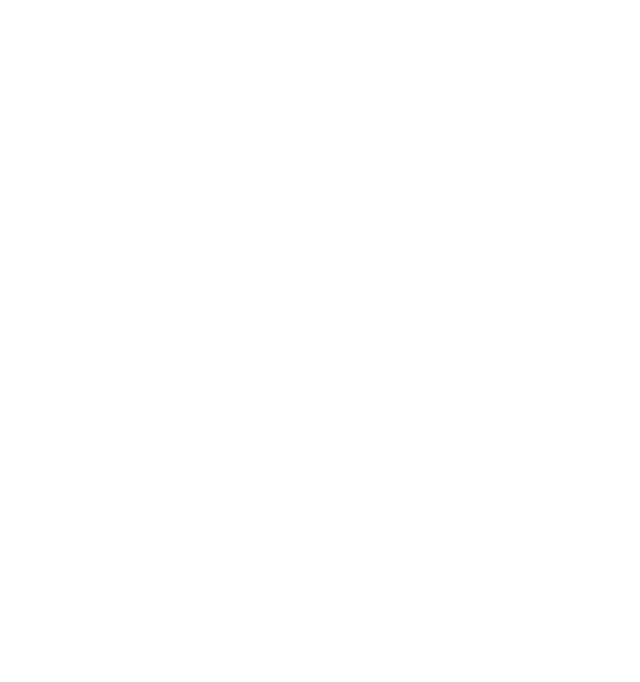
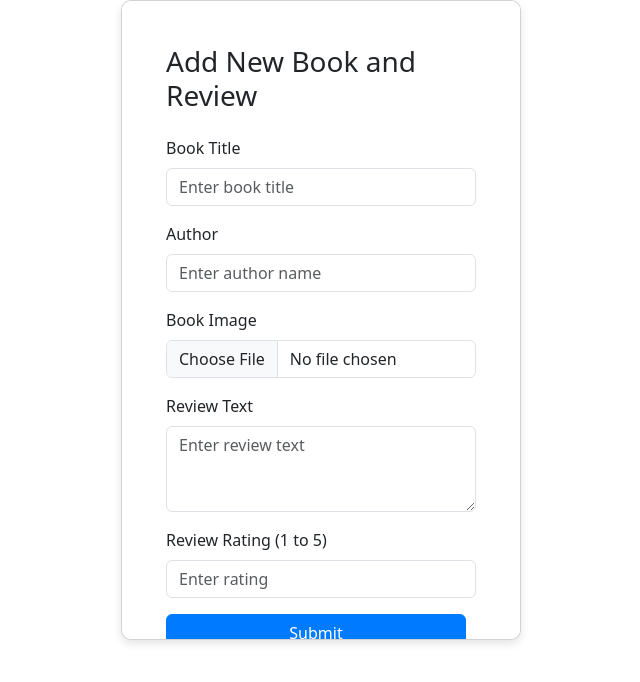
Before and after one commit to Abhishekkange/Book-Review-Platform-MERN, a React (Create React App) app in the folder frontend/bookreview/: page /addNewBook in a window 1280 px wide. Before the commit this address had no page. Shown: the top 682 px of the page, without its empty margins (319-959 px from the left). Built offline with nearby package versions, Linux system fonts and the light colour scheme.

Commit message:
profile section jwt verify and get details form it

```diff
--- a/frontend/bookreview/src/App.js
+++ b/frontend/bookreview/src/App.js
@@ -6,6 +6,7 @@ import Login from "./Pages/Login";
 import Review from "./Pages/Reviews";
 import BookPage from "./Pages/BookPage";
 import Profile from "./Components/Profile";
+import AddNewBook from "./Pages/AddNewBook";
 
 export default function App() {
   return (
@@ -16,6 +17,7 @@ export default function App() {
         <Route path="/register" element={<Register />}></Route>
        <Route path="/book/:id" element={<BookPage />}></Route>
        <Route path="/profile" element={<Profile />}></Route>
+       <Route path="/addNewBook" element={<AddNewBook />}></Route>
 
 
       </Routes>
--- a/frontend/bookreview/src/Components/Profile.jsx
+++ b/frontend/bookreview/src/Components/Profile.jsx
@@ -5,10 +5,9 @@ import './ProfilePage.css';  // Import the custom CSS file
 import Navbar2 from './Navbar2';
 import { useNavigate } from 'react-router-dom';
 
-
 const Profile = () => {
-
-  const naviagate = useNavigate();
+  const [id,setId] = useState(null);
+  const navigate = useNavigate();
   const [profile, setProfile] = useState({
     username: '',
     email: ''
@@ -19,26 +18,50 @@ const Profile = () => {
   // Fetch profile and reviews data
   useEffect(() => {
     const fetchProfile = async () => {
+      const JWT = localStorage.getItem('JWT');
+      if (JWT) {
+        console.log(JWT);
+
         try {
-        const profileResponse = await axios.get('http://localhost:4000/api/v1/profile'); // Replace with your API endpoint
-        setProfile(profileResponse.data);
+          const response = await axios.get(`http://localhost:4000/api/v1/verifyJwtToken/${JWT}`);
+          console.log('Response:', response);
+
+          setProfile({
+            username: response.data.message.username,
+            email: response.data.message.email
+          });
+
+
+            //call fetch reviews here
+            fetchReviews(response.data.message.id);
+
+
+
+
         } catch (error) {
-        console.error('Error fetching profile:', error);
+          console.error('There was an error!', error);
+          navigate('/login'); // Redirect to login if token verification fails
+        }
+      } else {
+        navigate('/login'); // Redirect to login if no token is found
       }
     };
 
-    const fetchReviews = async () => {
+    const fetchReviews = async (id) => {
+      if (id!=null) {
         try {
-        const reviewsResponse = await axios.get('http://localhost:4000/api/v1/user/reviews'); // Replace with your API endpoint
+          const reviewsResponse = await axios.get(`http://localhost:4000/api/v1/reviews/${id}`, {
+          });
           setReviews(reviewsResponse.data);
         } catch (error) {
           console.error('Error fetching reviews:', error);
         }
+      }
     };
 
     fetchProfile();
-    fetchReviews();
-  }, []);
+
+  }, [navigate]);
 
   // Handle input change
   const handleChange = (e) => {
@@ -66,23 +89,20 @@ const Profile = () => {
   const handleLogout = () => {
     localStorage.removeItem('JWT');
     alert('Logged out successfully');
-    // Redirect to login page or home page
-    naviagate('/home');
+    navigate('/login');
   };
 
   return (
-
     <>
-
       <Navbar2 />
       <div className="container mt-5">
         <div className="row">
           <div className="col-md-6 mb-4">
-          <div className="card shadow-sm">
+            <div className="card shadow-sm h-100">
               <div className="card-header bg-primary text-white">
                 <h3>Profile Information</h3>
               </div>
-            <div className="card-body">
+              <div className="card-body d-flex flex-column">
                 {editMode ? (
                   <form onSubmit={handleSubmit}>
                     <div className="form-group mb-3">
@@ -128,7 +148,7 @@ const Profile = () => {
             </div>
           </div>
           <div className="col-md-6 mb-4">
-          <div className="card shadow-sm">
+            <div className="card shadow-sm h-100">
               <div className="card-header bg-secondary text-white">
                 <h3>User's Reviews</h3>
               </div>
@@ -152,7 +172,7 @@ const Profile = () => {
         </div>
       </div>
     </>
-
   );
 };
+
 export default Profile;
--- /dev/null
+++ b/frontend/bookreview/src/Pages/AddNewBook.css
@@ -0,0 +1,24 @@
+/* AddBookReview.css */
+.card {
+    border-radius: 10px;
+    height: 80vh; /* Set height to 80% of viewport height */
+    overflow-y: auto; /* Add scroll if content exceeds card height */
+  }
+
+  .card-body {
+    display: flex;
+    flex-direction: column;
+    height: 100%;
+  }
+
+  h3 {
+    text-align: left;
+  }
+
+  .form-label {
+    text-align: left;
+  }
+
+  .mt-auto {
+    margin-top: auto; /* Push the button to the bottom */
+  }
--- /dev/null
+++ b/frontend/bookreview/src/Pages/AddNewBook.jsx
@@ -0,0 +1,116 @@
+import React, { useState } from 'react';
+import 'bootstrap/dist/css/bootstrap.min.css';
+import { Button, Form, Container, Row, Col, Card } from 'react-bootstrap';
+import './AddNewBook.css';
+import axios from 'axios';
+
+const AddBookReview = () => {
+  const [bookTitle, setBookTitle] = useState('');
+  const [author, setAuthor] = useState('');
+  const [bookImage, setBookImage] = useState(null);
+  const [reviewText, setReviewText] = useState('');
+  const [rating, setRating] = useState('');
+
+  const handleBookImageChange = (e) => {
+    setBookImage(e.target.files[0]);
+  };
+
+  const handleSubmit = async(e) => {
+    e.preventDefault();
+    // Handle form submission logic here
+    const data = {
+        "title":bookTitle,
+        "author":author,
+        "cover":"bookImage",
+        "reviewText":reviewText,
+        "rating":rating,
+        "userId":"Abhishek"
+      }
+
+      try {
+        const response = await axios.post('http://localhost:4000/api/v1/createNewBook', data);
+        console.log('Response:', response.data);
+      } catch (error) {
+        console.error('There was an error!', error);
+      }
+
+  };
+
+  return (
+    <Container fluid className="p-0">
+      <Row className="h-100">
+        <Col md={12} className="d-flex align-items-center justify-content-center">
+          <Card className="w-100 h-80 p-4">
+            <Card.Body className="d-flex flex-column">
+              <h3 className="mb-4">Add New Book and Review</h3>
+              <Form onSubmit={handleSubmit} className="d-flex flex-column justify-content-between">
+                <Form.Group controlId="formBookTitle" className="mb-3">
+                  <Form.Label>Book Title</Form.Label>
+                  <Form.Control
+                    type="text"
+                    placeholder="Enter book title"
+                    value={bookTitle}
+                    onChange={(e) => setBookTitle(e.target.value)}
+                    required
+                  />
+                </Form.Group>
+
+                <Form.Group controlId="formAuthor" className="mb-3">
+                  <Form.Label>Author</Form.Label>
+                  <Form.Control
+                    type="text"
+                    placeholder="Enter author name"
+                    value={author}
+                    onChange={(e) => setAuthor(e.target.value)}
+                    required
+                  />
+                </Form.Group>
+
+                <Form.Group controlId="formBookImage" className="mb-3">
+                  <Form.Label>Book Image</Form.Label>
+                  <Form.Control
+                    type="file"
+                    accept="image/*"
+                    onChange={handleBookImageChange}
+                    required
+                  />
+                </Form.Group>
+
+                <Form.Group controlId="formReviewText" className="mb-3">
+                  <Form.Label>Review Text</Form.Label>
+                  <Form.Control
+                    as="textarea"
+                    rows={3}
+                    placeholder="Enter review text"
+                    value={reviewText}
+                    onChange={(e) => setReviewText(e.target.value)}
+                    required
+                  />
+                </Form.Group>
+
+                <Form.Group controlId="formRating" className="mb-3">
+                  <Form.Label>Review Rating (1 to 5)</Form.Label>
+                  <Form.Control
+                    type="number"
+                    min="1"
+                    max="5"
+                    placeholder="Enter rating"
+                    value={rating}
+                    onChange={(e) => setRating(e.target.value)}
+                    required
+                  />
+                </Form.Group>
+
+                <Button variant="primary" type="submit" className="mt-auto">
+                  Submit
+                </Button>
+              </Form>
+            </Card.Body>
+          </Card>
+        </Col>
+      </Row>
+    </Container>
+  );
+};
+
+export default AddBookReview;
--- a/frontend/bookreview/src/Pages/Login.jsx
+++ b/frontend/bookreview/src/Pages/Login.jsx
@@ -30,7 +30,7 @@ const Login = () => {
       const response = await axios.post('http://localhost:4000/api/v1/login', data);
       console.log('Response:', response.data);
       if (response.data.type === "JWT") {
-        localStorage.setItem('JWT', JSON.stringify(response.data.message));
+        localStorage.setItem('JWT', response.data.message);
         alert("login successful")
         navigate('/home');
       }
```
Also changed, not shown: frontend/bookreview/src/Components/Navbar.css (added, +16 -0 lines), frontend/bookreview/src/Components/Navbar.jsx (+66 -23 lines), 2 other files (tests, documents, lock files or other folders). Lines whose indentation alone changed are shown as unchanged.
